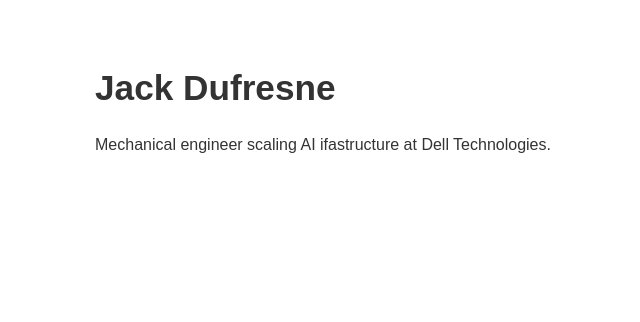
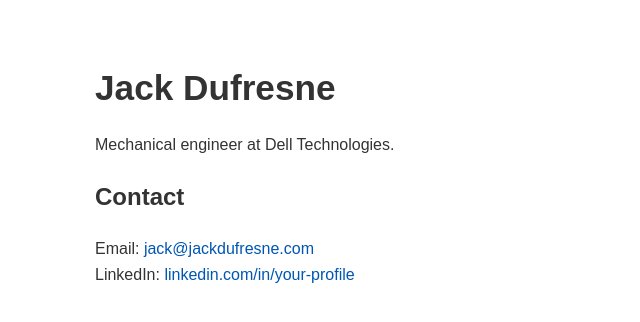
Before and after one commit to Jack-Dufresne/jackdufresne.github.io, a plain HTML site: page index.html in a window 1280 px wide. Shown: the whole page, without its empty margins (195-835 px from the left). Drawn offline with Linux system fonts and the light colour scheme.

Commit message:
Update index.html

```diff
--- a/index.html
+++ b/index.html
@@ -13,11 +13,22 @@
       color: #333;
       line-height: 1.6;
     }
-    h1 { font-size: 2.2em; margin-bottom: 0.4em; }
+    h1 {
+      font-size: 2.2em;
+      margin-bottom: 0.4em;
+    }
+    a {
+      color: #0056b3;
+      text-decoration: none;
+    }
   </style>
 </head>
 <body>
   <h1>Jack Dufresne</h1>
-  <p>Mechanical engineer scaling AI ifastructure at Dell Technologies.</p>
+  <p>Mechanical engineer at Dell Technologies.</p>
+
+  <h2>Contact</h2>
+  <p>Email: <a href="mailto:jack@jackdufresne.com">jack@jackdufresne.com</a><br>
+     LinkedIn: <a href="https://linkedin.com/in/your-profile">linkedin.com/in/your-profile</a></p>
 </body>
 </html>
```
